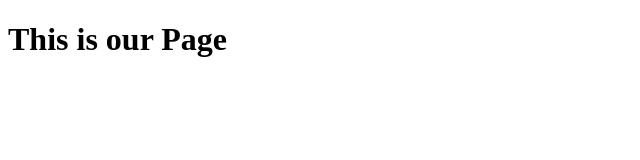
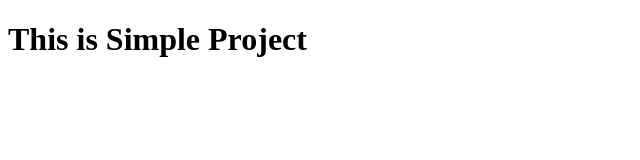
Before and after one commit to Anagha2915/Simple-repo, a plain HTML site: page index.html in a window 1280 px wide. Shown: the whole page, without its empty margins (0-640 px from the left). Drawn offline with Linux system fonts and the light colour scheme.

Commit message:
second commit - v2

```diff
--- a/index.html
+++ b/index.html
@@ -6,6 +6,6 @@
     <title>Index</title>
 </head>
 <body>
-    <h1>This is our Page</h1>
+    <h1>This is Simple Project</h1>
 </body>
 </html>
```
